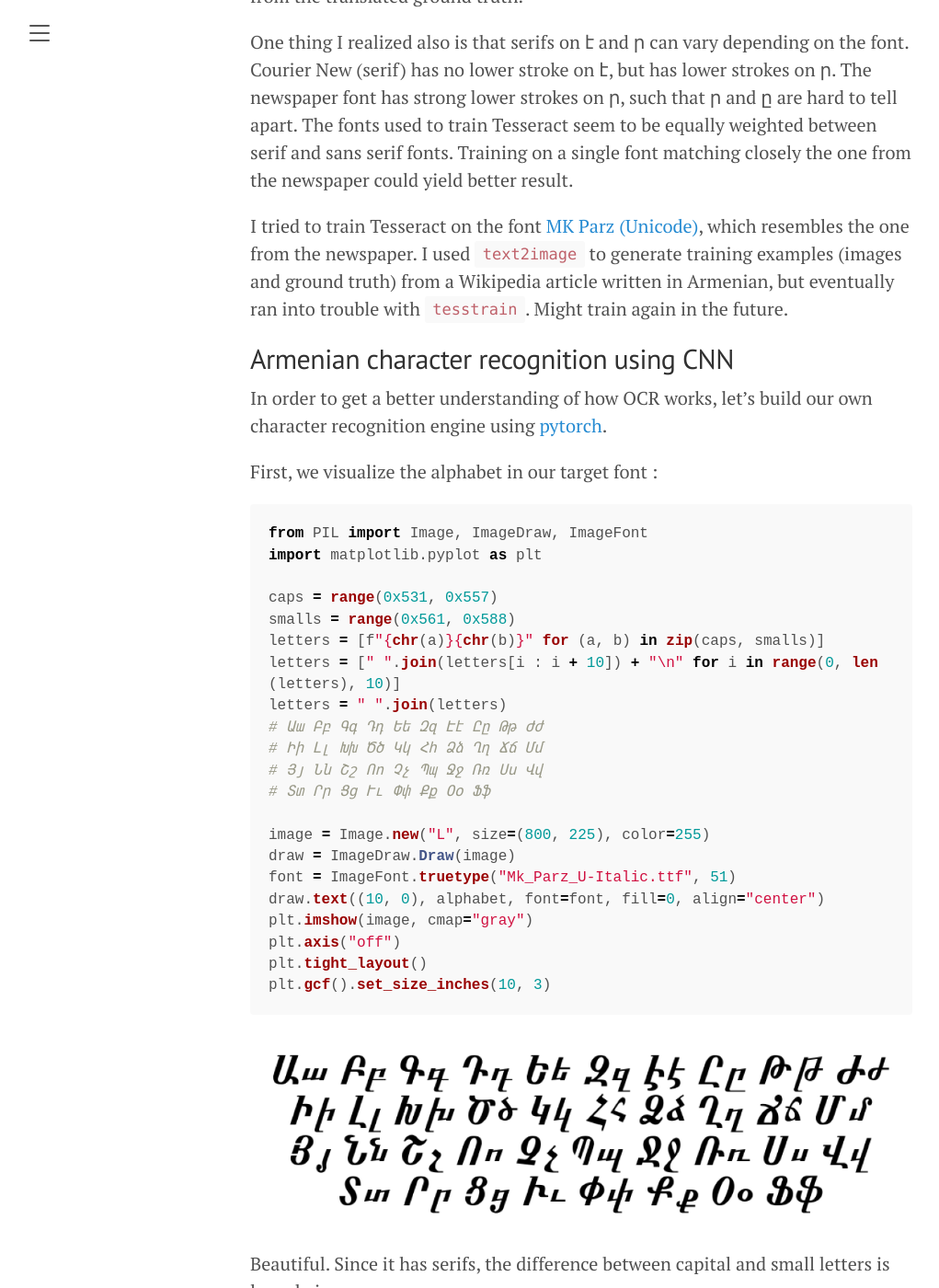
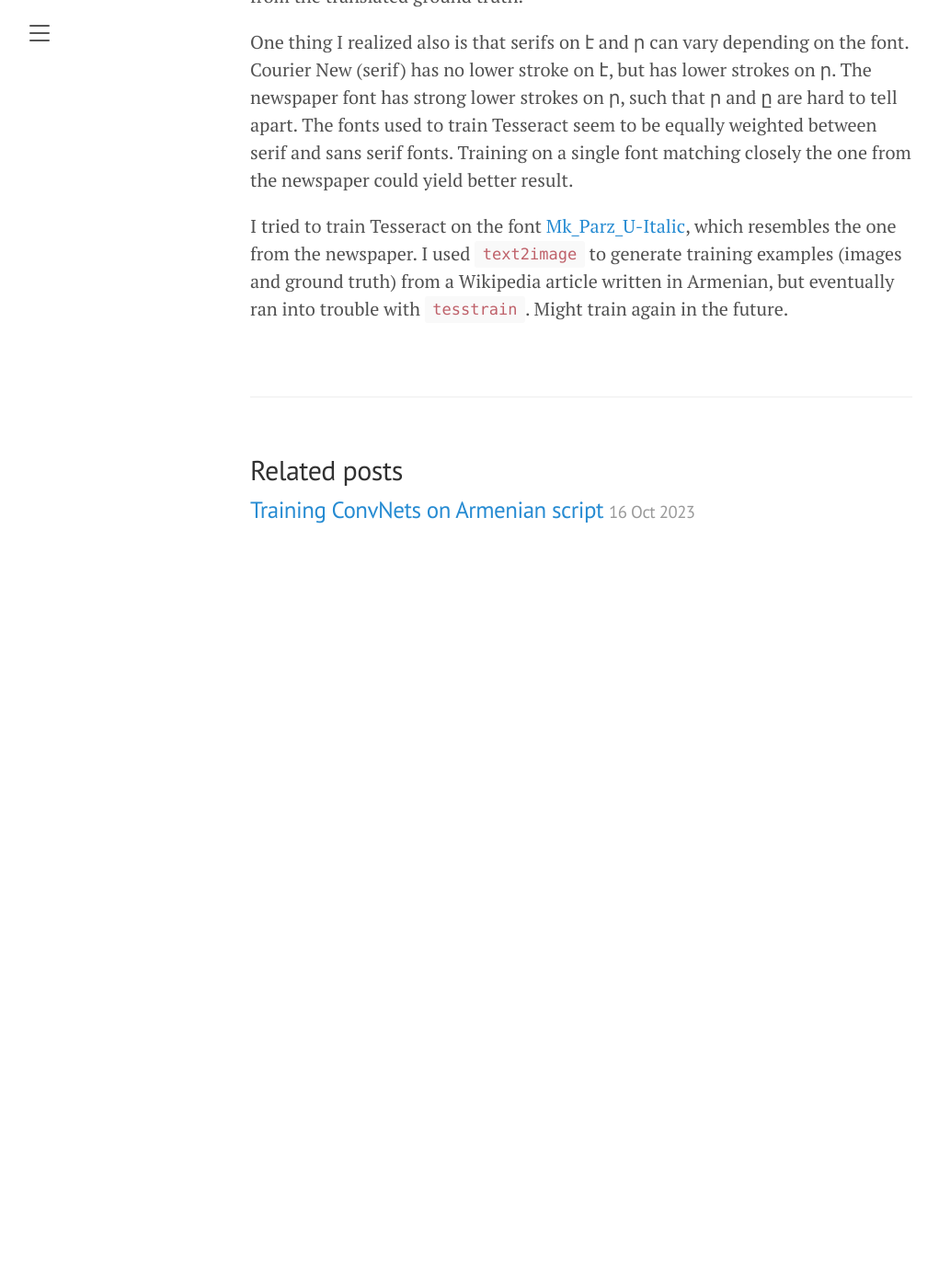
Before and after one commit to v4nn4/v4nn4.github.io, a Jekyll site: the page built from _posts/2023-10-13-tinkering-with-tesseract.md, in a window 1280 px wide and 1400 px high, scrolled down 4529 px. Shown: the whole window at 92% size, without its empty margins (8-1029 px from the left). Built offline with Jekyll 4.4.1, drawn with Linux system fonts in a browser that asks for light colours; after the commit the page ends 5159 px from its top, so only the background shows below that; some of the changed text lies outside the part shown.

Commit message:
Finalize Training ConvNets on Armenian script

````diff
--- a/_config.yml
+++ b/_config.yml
@@ -13,12 +13,16 @@ author:
 # Build settings
 markdown: kramdown
 paginate: 5
-paginate_path: "/page:num/"
+paginate_path: "/blog/page:num/"
 inter_post_navigation: true
 
 # External gems
+plugins: [jekyll-paginate]
 gems:
   - jekyll-sitemap
   - jekyll-paginate
   - jemoji
-  - jekyll-seo-tag
+
+# Github
+github:
+  repo: "https://github.com/v4nn4"
--- a/_includes/sidebar.html
+++ b/_includes/sidebar.html
@@ -25,9 +25,7 @@
       {% endif %}
     {% endfor %}
 
-    <a class="sidebar-nav-item" href="{{ site.github.repo }}/archive/v{{ site.version }}.zip">Download</a>
     <a class="sidebar-nav-item" href="{{ site.github.repo }}">GitHub project</a>
-    <span class="sidebar-nav-item">Currently v{{ site.version }}</span>
   </nav>
 
   <div class="sidebar-item">
--- a/_posts/2023-10-13-recognizing-armenian-characters.md
+++ b/_posts/2023-10-13-tinkering-with-tesseract.md
@@ -1,6 +1,6 @@
 ---
 layout: post
-title: Armenian OCR demystified
+title: Tinkering with Tesseract
 ---
 
 I have recently been experimenting with [Tesseract](https://github.com/tesseract-ocr/tesseract), an Optical Character Recognition (OCR) engine made by Google.
@@ -100,104 +100,4 @@ We can see that some errors are made when characters differ only by a single str
 
 One thing I realized also is that serifs on է and ր can vary depending on the font. Courier New (serif) has no lower stroke on է, but has lower strokes on ր. The newspaper font has strong lower strokes on ր, such that ր and ը are hard to tell apart. The fonts used to train Tesseract seem to be equally weighted between serif and sans serif fonts. Training on a single font matching closely the one from the newspaper could yield better result.
 
-I tried to train Tesseract on the font [MK Parz (Unicode)](https://fonter.am/en/fonts/mk-parz-unicode), which resembles the one from the newspaper. I used `text2image` to generate training examples (images and ground truth) from a Wikipedia article written in Armenian, but eventually ran into trouble with `tesstrain`. Might train again in the future.
-
-## Armenian character recognition using CNN
-
-In order to get a better understanding of how OCR works, let's build our own character recognition engine using [pytorch](https://github.com/pytorch/pytorch).
-
-First, we visualize the alphabet in our target font :
-
-```python
-from PIL import Image, ImageDraw, ImageFont
-import matplotlib.pyplot as plt
-
-caps = range(0x531, 0x557)
-smalls = range(0x561, 0x588)
-letters = [f"{chr(a)}{chr(b)}" for (a, b) in zip(caps, smalls)]
-letters = [" ".join(letters[i : i + 10]) + "\n" for i in range(0, len(letters), 10)]
-letters = " ".join(letters)
-# Աա Բբ Գգ Դդ Եե Զզ Էէ Ըը Թթ Ժժ
-# Իի Լլ Խխ Ծծ Կկ Հհ Ձձ Ղղ Ճճ Մմ
-# Յյ Նն Շշ Ոո Չչ Պպ Ջջ Ռռ Սս Վվ
-# Տտ Րր Ցց Ււ Փփ Քք Օօ Ֆֆ
-
-image = Image.new("L", size=(800, 225), color=255)
-draw = ImageDraw.Draw(image)
-font = ImageFont.truetype("Mk_Parz_U-Italic.ttf", 51)
-draw.text((10, 0), alphabet, font=font, fill=0, align="center")
-plt.imshow(image, cmap="gray")
-plt.axis("off")
-plt.tight_layout()
-plt.gcf().set_size_inches(10, 3)
-```
-
-![Mk_Park_U](/assets/images/alphabet.png){: .center}
-
-Beautiful. Since it has serifs, the difference between capital and small letters is less obvious.
-
-For each 76 character, we generate images of size 56x56 pixels and apply rotations, blurring and mode filters. We also use the regular and italic font to generate a total of 45600 examples. We shuffle the dataset and use a 80/20 training/test split to avoid overfitting.
-
-```python
-from PIL import Image, ImageDraw, ImageFilter, ImageFont
-import torch
-
-N = 56  # 56x56 pixels
-character = "խ"
-image = Image.new("L", size=(N, N), color=255)
-draw = ImageDraw.Draw(image)
-font = ImageFont.truetype("Mk_Parz_U-Italic.ttf", 51)
-x0, y0, x1, y1 = font.getbbox(character)
-draw.text(
-    (-x0 + (N - (x1 - x0)) / 2, -y0 + (N - (y1 - y0)) / 2),  # center
-    character,
-    font=font,
-    fill=0,
-)
-image = image.rotate(5, fillcolor=255)  # default 0
-image = image.filter(ImageFilter.ModeFilter(2))  # default 0
-image = image.filter(ImageFilter.BoxBlur(0.5))  # default 0
-pixel_values = list(image.getdata())
-T = torch.tensor(pixel_values, dtype=torch.float32) / 255.0
-T = T.view((1, N, N))  # network input
-```
-
-Example with the letter խ
-![Network input](/assets/images/network_input.svg){: .center}
-
-Here are 4 batches of the training sample :
-
-![Training dataset](/assets/images/training_set.png){: .center}
-
-We then implement LeNet-5 (1998) in pytorch. Here C designates the channel number (1 since grayscale) and D is the reduced dimension after convolution and pooling. We use normal Xavier initialization to set the weights.
-
-```python
-class LeNet(nn.Module):
-    """LeNet-5 (1998)"""
-
-    def __init__(self, N: int, C: int):
-        super(LeNet, self).__init__()
-        self.conv1 = nn.Conv2d(1, 6, 5)
-        self.pool = nn.AvgPool2d(2, 2)
-        self.conv2 = nn.Conv2d(6, 16, 5)
-        # image dimension reduces with convolution kernels and pooling
-        self.D = int(((N - 4) / 2 - 4) / 2)  # 4 for N = 28
-        self.fc1 = nn.Linear(16 * self.D * self.D, 120)
-        self.fc2 = nn.Linear(120, 84)
-        self.fc3 = nn.Linear(84, C)
-        self.lsm = nn.LogSoftmax(dim=1)
-
-    def forward(self, x):
-        x = self.pool(torch.relu(self.conv1(x)))
-        x = self.pool(torch.relu(self.conv2(x)))
-        x = x.view(-1, 16 * self.D * self.D)  # flatten
-        x = torch.relu(self.fc1(x))
-        x = torch.relu(self.fc2(x))
-        x = self.fc3(x)
-        return self.lsm(x)
-
-def initialize_weights(module):
-    if isinstance(module, nn.Linear) or isinstance(module, nn.Conv2d):
-        gain = nn.init.calculate_gain("relu")
-        nn.init.xavier_normal_(module.weight, gain=gain)
-```
+I tried to train Tesseract on the font [Mk_Parz_U-Italic](https://fonter.am/en/fonts/mk-parz-unicode), which resembles the one from the newspaper. I used `text2image` to generate training examples (images and ground truth) from a Wikipedia article written in Armenian, but eventually ran into trouble with `tesstrain`. Might train again in the future.
--- a/index.html
+++ b/index.html
@@ -13,8 +13,6 @@ title: Home
     </h1>
 
     <span class="post-date">{{ post.date | date_to_string }}</span>
-
-    {{ post.content }}
   </div>
   {% endfor %}
 </div>
````
Also changed, not shown: _posts/2023-10-13-microrender.md (deleted, +0 -4 lines), _posts/2023-10-16-training-convets-on-armenian-script.md (added, +151 -0 lines), about.md (+0 -25 lines), assets/images/diff.png (deleted), assets/images/evaluation_Mk_Parz_U-Italic.png (added), assets/images/evaluation_Mk_Parz_U.png (added), assets/images/evaluation_arial.png (added), assets/images/network_input.svg (deleted), assets/images/report.svg (added).
